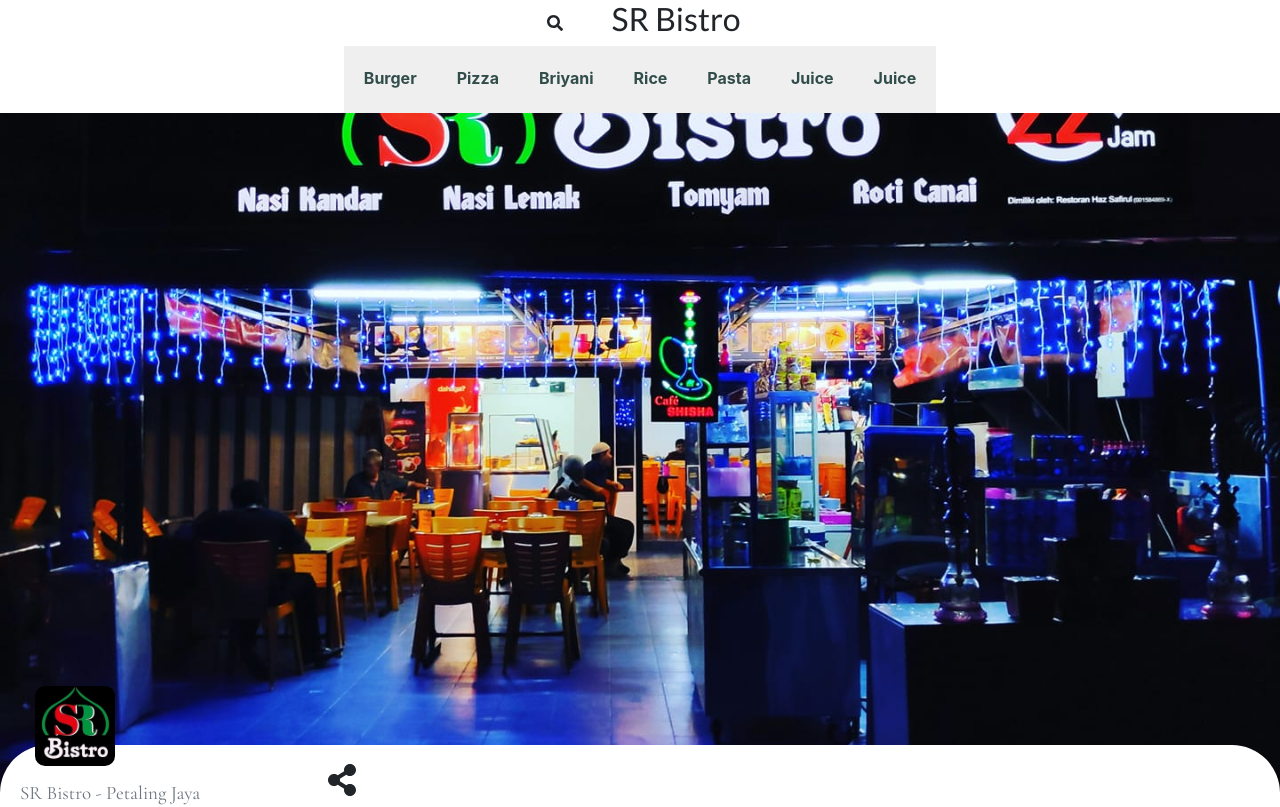
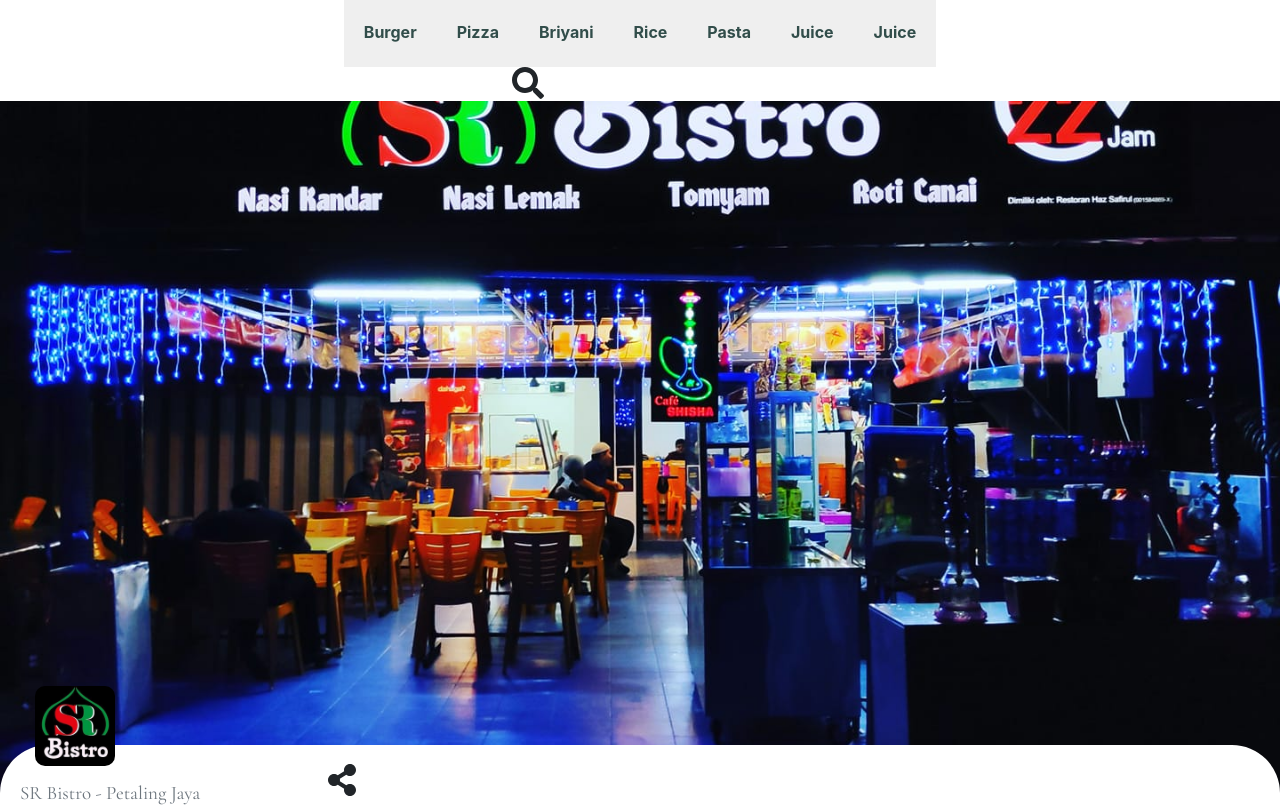
Before and after one commit to Emitaz-pias/restoren-pataling-jaya, a React (Create React App) app: page / in a window 1280 px wide. Shown: the top 807 px of the page. Built offline with nearby package versions, Linux system fonts and the light colour scheme.

Commit message:
editing the search section

```diff
--- a/src/Components/Menu/Header/Header.js
+++ b/src/Components/Menu/Header/Header.js
@@ -43,44 +43,6 @@ const Header = ({
 
   return (
     <div className={`${showHeader ? "fixedHeader" : "hideHeader"} bg-white`}>
-      <div className="d-flex align-items-center  w-100">
-        {openSearch ? (
-          <div className="w-100 mb-1">
-            <h2 className="text-center" style={{ fontFamily: "Lato" }}>
-              SR Bistro
-            </h2>
-            <form
-              className="d-flex align-items-center justify-content-around"
-              onSubmit={handleSubmit(onSubmit)}
-            >
-              <input
-                className="form-control-md"
-                type="text"
-                placeholder="Search"
-                {...register("search", { required: true, maxLength: 80 })}
-              />
-
-              <FontAwesomeIcon
-                className="me-3"
-                onClick={handleSubmit(onSubmit)}
-                icon={faSearch}
-              />
-            </form>
-          </div>
-        ) : (
-          <div className="d-flex align-items-center justify-content-center w-100">
-            <FontAwesomeIcon
-              className="ms-2"
-              onClick={handleToggleSearch}
-              icon={faSearch}
-            />
-
-            <h2 className="ms-4 ps-4" style={{ fontFamily: "Lato" }}>
-              SR Bistro
-            </h2>
-          </div>
-        )}
-      </div>
       <Category
         visibleSection={visibleSection}
         headerRef={headerRef}
@@ -92,6 +54,41 @@ const Header = ({
         biriyani={biriyaniRef}
         scrollTo={scrollTo}
       />
+      <div className="d-flex align-items-center  w-100">
+        {openSearch ? (
+          <form
+            style={{ position: "relative", left: "20%" }}
+            className="mb-2"
+            onSubmit={handleSubmit(onSubmit)}
+          >
+            <input
+              className="form-control-md "
+              type="text"
+              placeholder="Search"
+              style={{
+                outline: "none",
+                border: "none",
+                borderBottom: "1px solid black",
+              }}
+              {...register("search", { required: true, maxLength: 80 })}
+            />
+
+            {/* <FontAwesomeIcon
+              className="me-3"
+              onClick={handleSubmit(onSubmit)}
+              icon={faSearch}
+            /> */}
+          </form>
+        ) : (
+          <div style={{ position: "relative", left: "40%" }}>
+            <FontAwesomeIcon
+              size="2x"
+              onClick={handleToggleSearch}
+              icon={faSearch}
+            />
+          </div>
+        )}
+      </div>
     </div>
   );
 };
```
